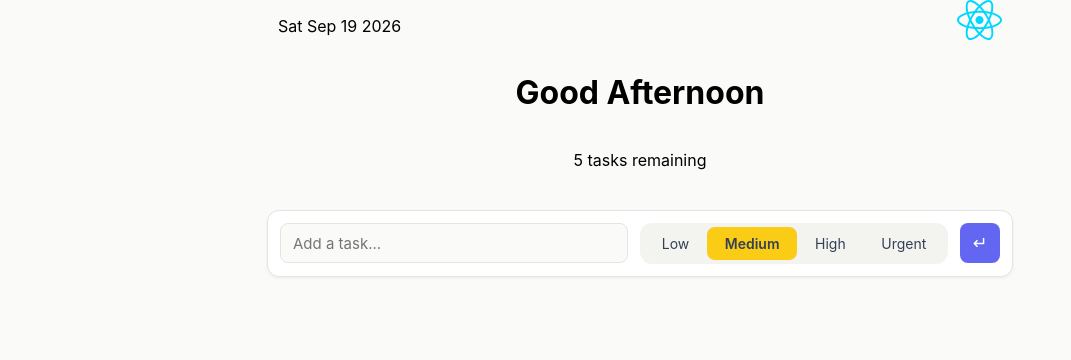
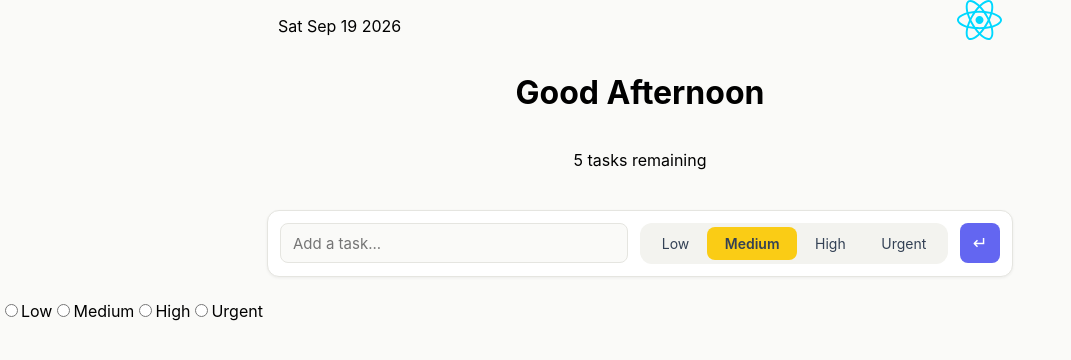
Before and after one commit to AdamKirikisla/react-state-todo-app, a React (Vite) app in the folder react-state-todo-app/: page / in a window 1280 px wide. Shown: the top 360 px of the page, without its empty margins (0-1071 px from the left). Built offline with nearby package versions, Linux system fonts and the light colour scheme.

Commit message:
add filter radio buttons in Main.jsx

```diff
--- a/react-state-todo-app/src/Components/Main.jsx
+++ b/react-state-todo-app/src/Components/Main.jsx
@@ -33,6 +33,28 @@ export default function Main(){
                 <button type="submit" className="form-button">↵</button>
 
             </form>
+
+            <div className="filter-priority">
+                <label>
+                    <input type="radio" name="filter" value="low"/>
+                    <span>Low</span>
+                </label>
+
+                <label>
+                    <input type="radio" name="filter" value="medium"/>
+                    <span>Medium</span>
+                </label>
+
+                <label>
+                    <input type="radio" name="filter" value="high"/>
+                    <span>High</span>
+                </label>
+
+                <label>
+                    <input type="radio" name="filter" value="urgent"/>
+                    <span>Urgent</span>
+                </label>
+            </div>
         </main>
     )
 }
```
Also changed, not shown: react-state-todo-app/src/styles.css (+7 -2 lines).
